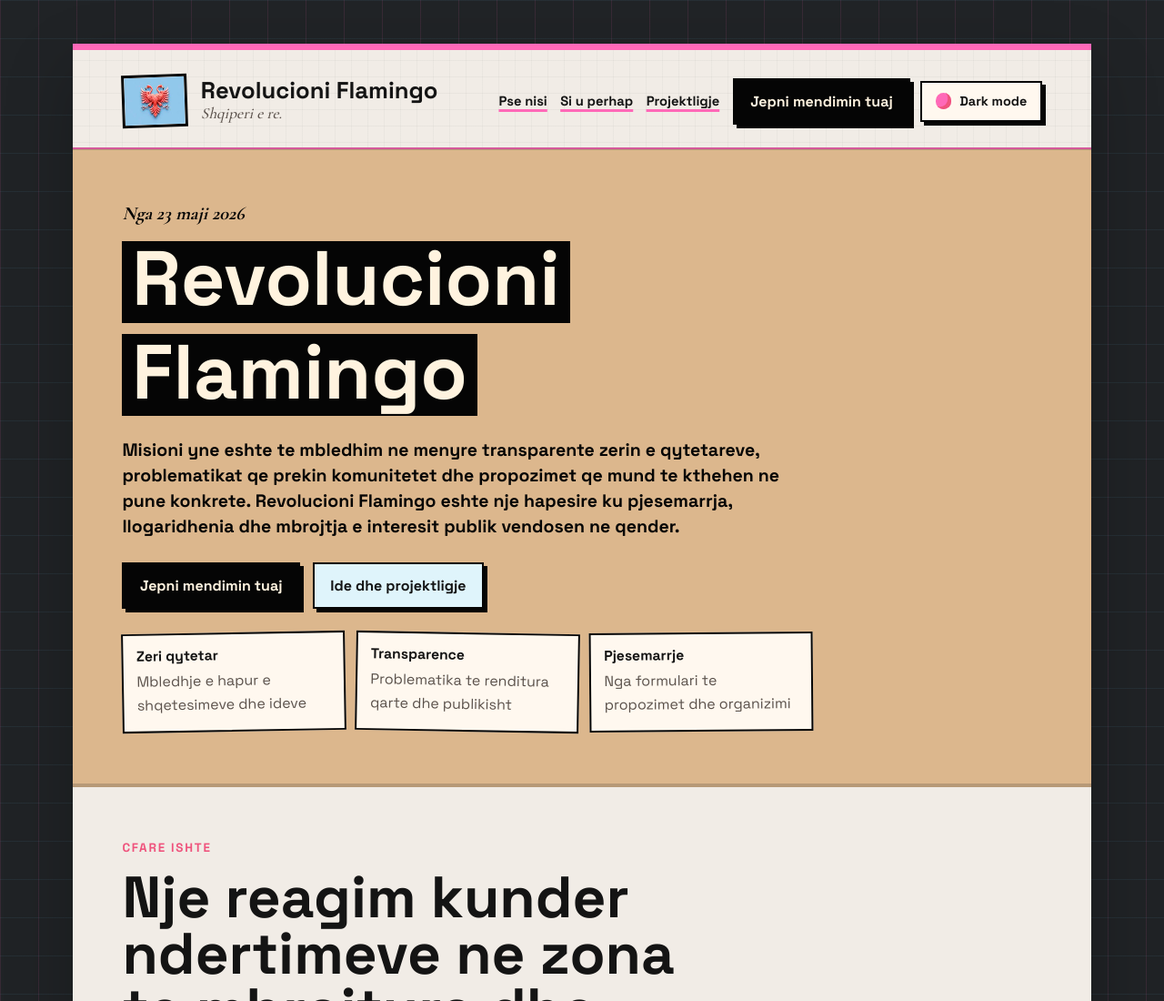
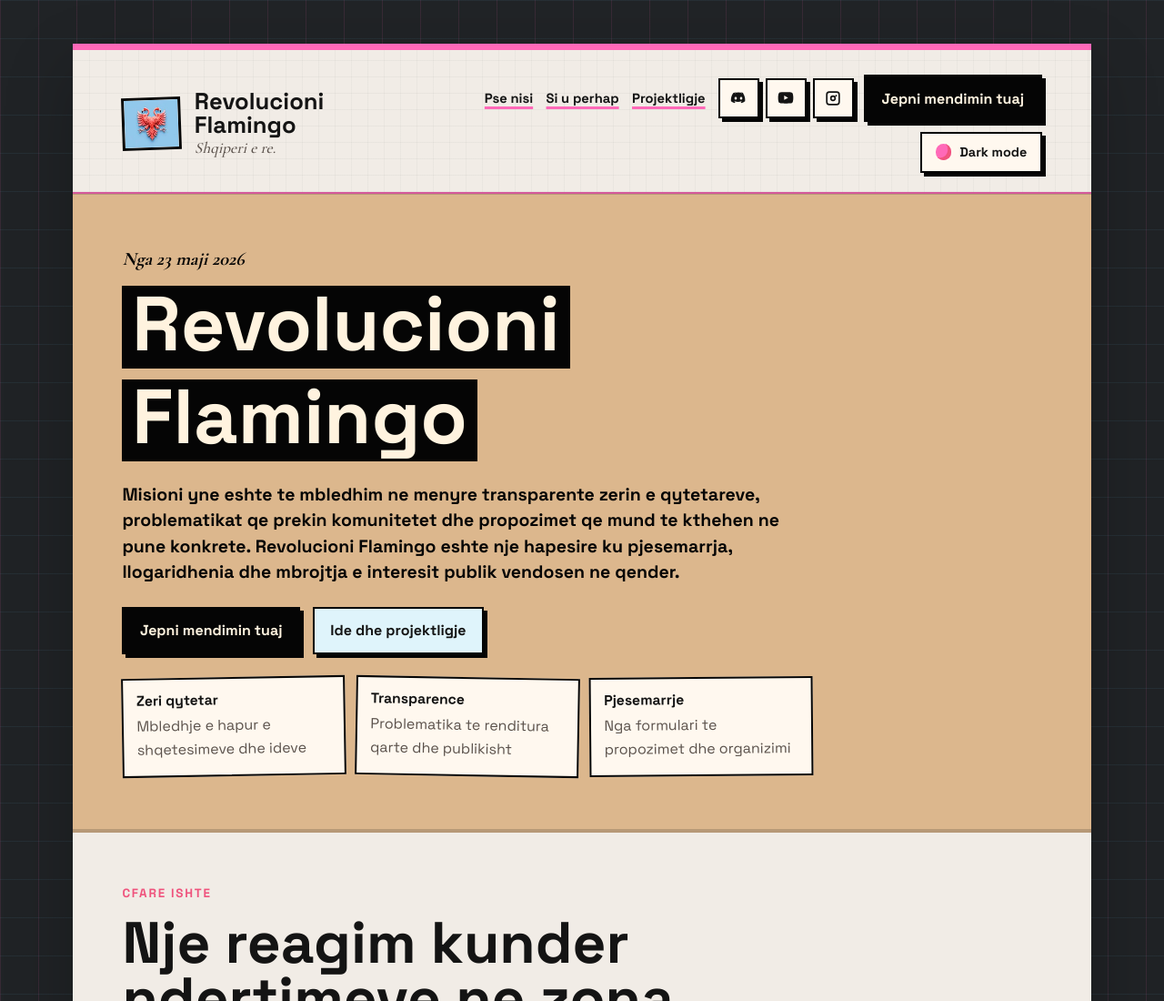
Before and after one commit to Flamingo-Revolution/flamingo-revolution-site, an Astro site: page / in a window 1280 px wide. Shown: the top 1100 px of the page at 91% size. Built offline with nearby package versions, Linux system fonts and the light colour scheme; Astro itself is replaced by a stand-in of ours.

Commit message:
Add header social icons

```diff
--- a/src/components/SiteHeader.astro
+++ b/src/components/SiteHeader.astro
@@ -13,6 +13,15 @@ interface Props {
 const { locale, copy, currentPage, localePath = "" } = Astro.props;
 const homeHref = locale === "sq" ? "/" : "/en/";
 const documentsHref = locale === "sq" ? "/projektligje/" : "/en/projektligje/";
+const socialIcons: Record<string, string> = {
+  Discord:
+    '<svg viewBox="0 0 24 24" aria-hidden="true"><path d="M18.9 5.1A16.2 16.2 0 0 0 15 3.9l-.2.4c1.4.4 2.1 1 2.1 1a13 13 0 0 0-9.8 0s.7-.6 2.2-1L9 3.9A16 16 0 0 0 5.1 5.1C2.6 8.8 1.9 12.4 2.2 16c1.6 1.2 3.2 1.9 4.8 2.4l1-1.7c-.6-.2-1.1-.5-1.6-.8l.4-.3c3.1 1.4 6.4 1.4 9.4 0l.4.3c-.5.3-1 .6-1.6.8l1 1.7c1.6-.5 3.2-1.2 4.8-2.4.4-4.2-.7-7.7-2.9-10.9ZM8.4 13.8c-.9 0-1.6-.8-1.6-1.8s.7-1.8 1.6-1.8S10 11 10 12s-.7 1.8-1.6 1.8Zm7.2 0c-.9 0-1.6-.8-1.6-1.8s.7-1.8 1.6-1.8 1.6.8 1.6 1.8-.7 1.8-1.6 1.8Z"/></svg>',
+  YouTube:
+    '<svg viewBox="0 0 24 24" aria-hidden="true"><path d="M21.6 7.2s-.2-1.5-.8-2.1c-.8-.8-1.6-.8-2-.9C16 4 12 4 12 4s-4 0-6.8.2c-.4.1-1.3.1-2 .9-.6.6-.8 2.1-.8 2.1S2 8.9 2 10.6v1.6c0 1.7.4 3.4.4 3.4s.2 1.5.8 2.1c.8.8 1.8.8 2.2.9 1.6.1 6.6.2 6.6.2s4 0 6.8-.2c.4-.1 1.3-.1 2-.9.6-.6.8-2.1.8-2.1s.4-1.7.4-3.4v-1.6c0-1.7-.4-3.4-.4-3.4ZM10 14.2V8.4l5.2 2.9L10 14.2Z"/></svg>',
+  Instagram:
+    '<svg viewBox="0 0 24 24" aria-hidden="true"><path d="M7.2 2.8h9.6a4.4 4.4 0 0 1 4.4 4.4v9.6a4.4 4.4 0 0 1-4.4 4.4H7.2a4.4 4.4 0 0 1-4.4-4.4V7.2a4.4 4.4 0 0 1 4.4-4.4Zm0 2A2.4 2.4 0 0 0 4.8 7.2v9.6a2.4 2.4 0 0 0 2.4 2.4h9.6a2.4 2.4 0 0 0 2.4-2.4V7.2a2.4 2.4 0 0 0-2.4-2.4H7.2Zm4.8 3.4a3.8 3.8 0 1 1 0 7.6 3.8 3.8 0 0 1 0-7.6Zm0 2a1.8 1.8 0 1 0 0 3.6 1.8 1.8 0 0 0 0-3.6Zm4.2-2.7a1.1 1.1 0 1 1 0 2.2 1.1 1.1 0 0 1 0-2.2Z"/></svg>'
+};
+const getSocialIcon = (label: string) => socialIcons[label] ?? "";
 ---
 
 <header class="topbar">
@@ -43,6 +52,15 @@ const documentsHref = locale === "sq" ? "/projektligje/" : "/en/projektligje/";
         )
       }
     </nav>
+    <nav class="header-socials" aria-label="Social links">
+      {
+        copy.footer.links.map((link) => (
+          <a class="header-socials__link" href={link.href} target="_blank" rel="noreferrer" aria-label={link.label} title={link.label}>
+            <Fragment set:html={getSocialIcon(link.label)} />
+          </a>
+        ))
+      }
+    </nav>
     <a class="button button--primary topbar-cta" href={copy.hero.participateLink} target="_blank" rel="noreferrer">
       {copy.hero.primaryCta}
     </a>
--- a/src/styles/global.css
+++ b/src/styles/global.css
@@ -214,6 +214,42 @@ html[data-theme="dark"] .page-shell::after {
 .site-menu a:focus-visible,
 .site-menu a[aria-current="page"] {
   color: var(--accent-strong);
+}
+
+.header-socials {
+  display: inline-flex;
+  align-items: center;
+  gap: 0.45rem;
+}
+
+.header-socials__link {
+  display: inline-grid;
+  place-items: center;
+  width: 2.8rem;
+  height: 2.8rem;
+  border: 2px solid var(--ink);
+  background: var(--surface);
+  color: var(--text);
+  box-shadow: 4px 4px 0 var(--ink);
+  transition:
+    transform 180ms ease,
+    box-shadow 180ms ease,
+    background-color 180ms ease,
+    color 180ms ease;
+}
+
+.header-socials__link:hover,
+.header-socials__link:focus-visible {
+  color: var(--ink-reverse);
+  background: var(--ink);
+  transform: translate(-1px, -1px);
+  box-shadow: 6px 6px 0 var(--ink);
+}
+
+.header-socials__link svg {
+  width: 1.25rem;
+  height: 1.25rem;
+  fill: currentColor;
 }
 
 .topbar-cta {
@@ -1003,6 +1039,17 @@ blockquote {
     white-space: nowrap;
   }
 
+  .header-socials {
+    display: grid;
+    grid-template-columns: repeat(3, minmax(0, 1fr));
+    width: calc(100% - 4px);
+  }
+
+  .header-socials__link {
+    width: 100%;
+    box-shadow: 3px 3px 0 var(--ink);
+  }
+
   .locale-switch,
   .theme-toggle,
   .topbar-cta {
```
